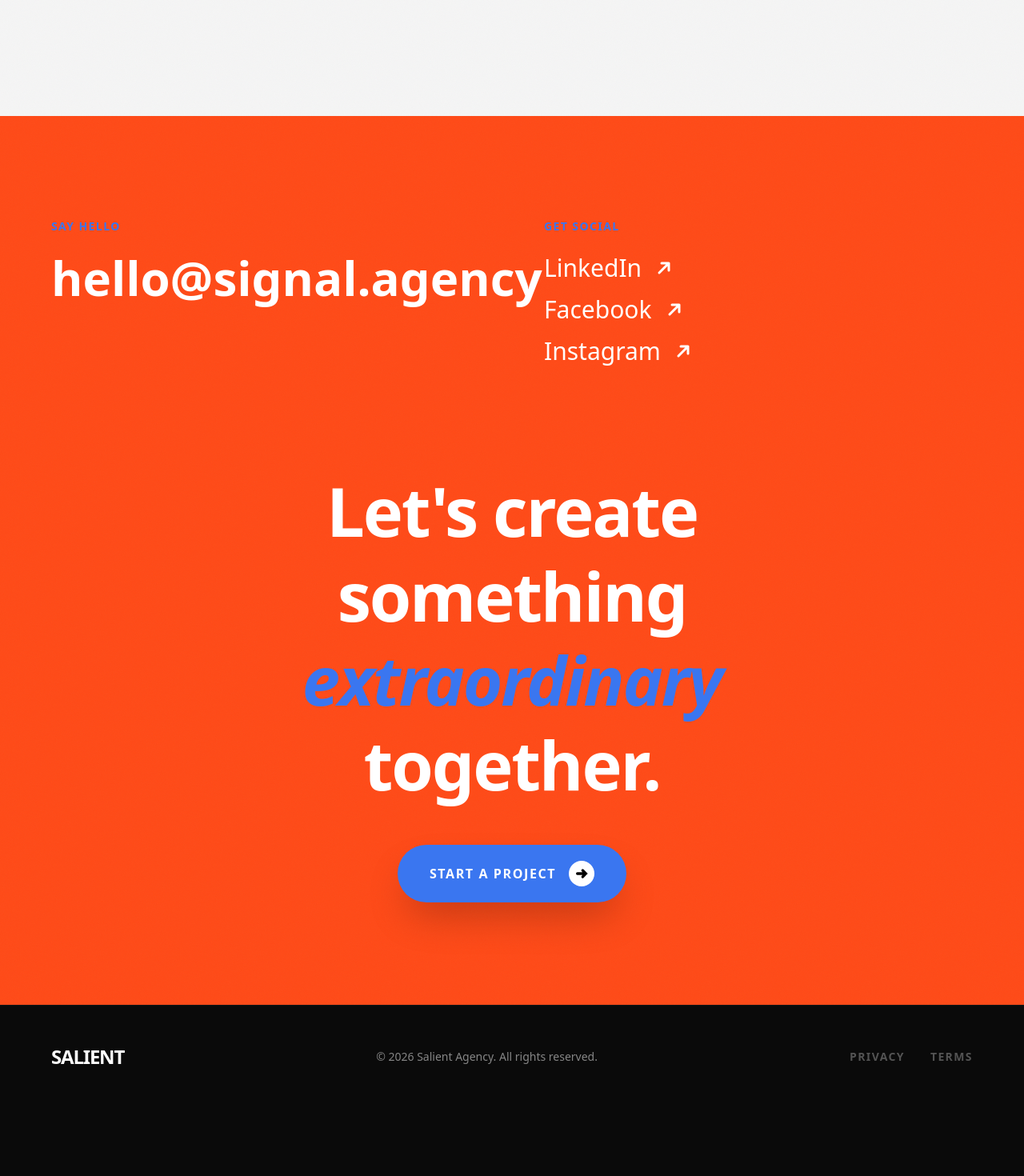
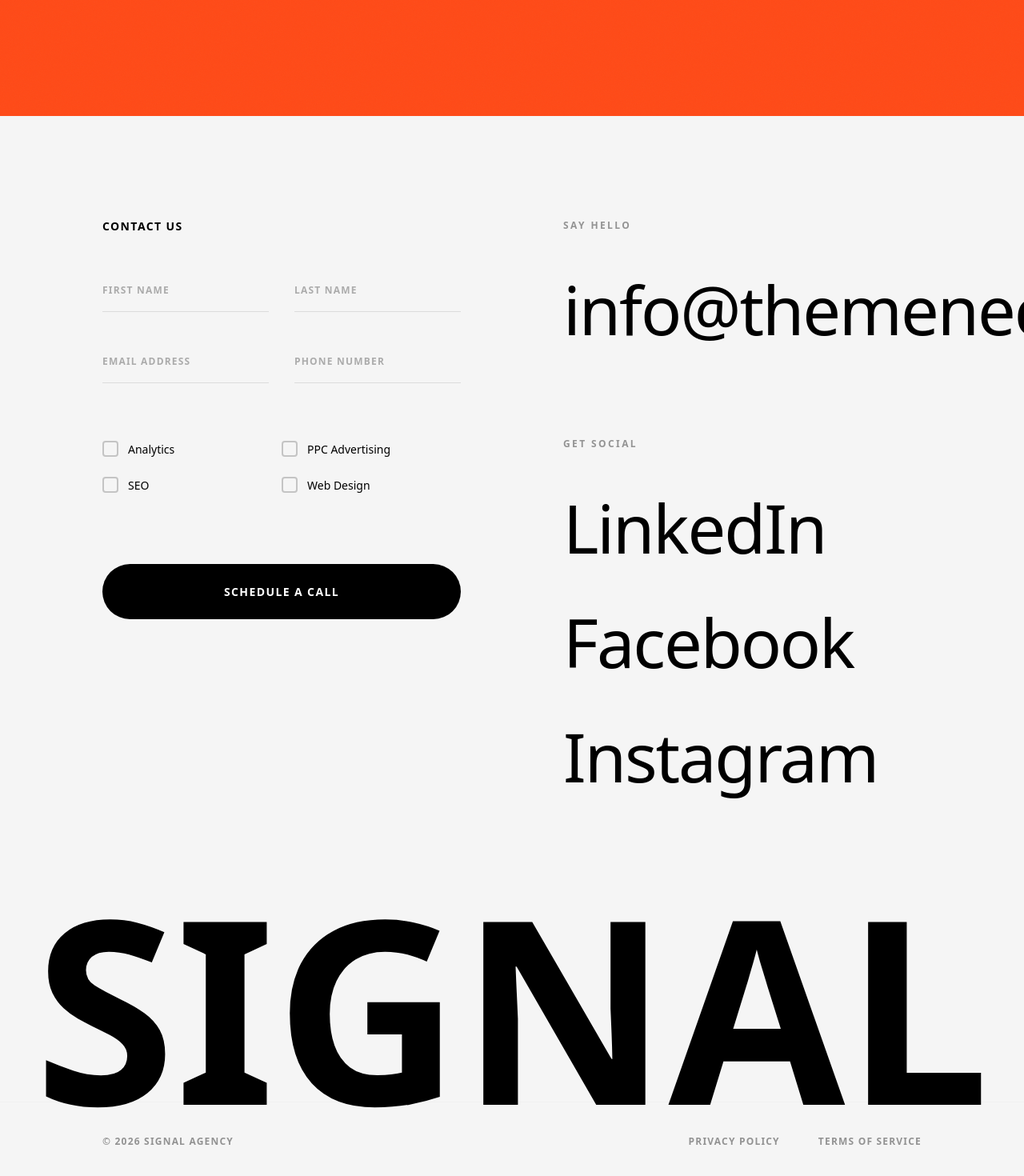
Before and after one commit to dhruba-datta/Aqua, a React (Vite) app: page / in a window 1280 px wide. Shown: the part 4376-5846 px from the top of the page at 80% size. Before the commit the page ends 5761 px from the top, so only its background shows below. Built offline with nearby package versions, Linux system fonts and the light colour scheme; the HTML template or start-up script is replaced by a standard one; a web font is replaced by a local one.

Commit message:
footer updated

```diff
--- a/src/App.jsx
+++ b/src/App.jsx
@@ -7,7 +7,6 @@ import Services from './components/Services';
 import Statement from './components/Statement';
 import Portfolio from './components/Portfolio';
 import Testimonials from './components/Testimonials';
-import Contact from './components/Contact';
 import Footer from './components/Footer';
 
 export default function App() {
@@ -75,7 +74,6 @@ export default function App() {
           <Statement />
           <Portfolio />
           <Testimonials />
-          <Contact />
         </main>
 
         <Footer />
--- a/src/components/Footer.jsx
+++ b/src/components/Footer.jsx
@@ -1,16 +1,122 @@
+import { useEffect, useRef } from 'react';
+import { gsap } from 'gsap';
+import { ScrollTrigger } from 'gsap/ScrollTrigger';
+
+gsap.registerPlugin(ScrollTrigger);
+
 export default function Footer() {
+  const footerRef = useRef(null);
+
+  useEffect(() => {
+    const mainSection = document.getElementById("main-content");
+    if (!mainSection || !footerRef.current) return;
+
+    const ctx = gsap.context(() => {
+      ScrollTrigger.create({
+        trigger: footerRef.current,
+        start: "top 80%",
+        end: "top 20%",
+        onEnter: () => {
+          gsap.to([mainSection, footerRef.current], {
+            backgroundColor: "#ff4a17",
+            color: "#000000",
+            duration: 1,
+            ease: "power2.inOut"
+          });
+        },
+        onLeaveBack: () => {
+          gsap.to([mainSection, footerRef.current], {
+            backgroundColor: "#f5f5f5",
+            color: "#000000",
+            duration: 1,
+            ease: "power2.inOut"
+          });
+        }
+      });
+    });
+
+    return () => ctx.revert();
+  }, []);
+
   return (
-    <footer className="bg-dark text-white/50 py-12 border-t border-white/5">
-      <div className="mx-auto px-6 sm:px-10 lg:px-16 max-w-[1440px]">
-        <div className="flex flex-col md:flex-row items-center justify-between gap-8">
-          <div className="text-white font-black tracking-tighter text-2xl">SALIENT</div>
-          <p className="text-sm">
-            &copy; {new Date().getFullYear()} Salient Agency. All rights reserved.
-          </p>
-          <div className="flex gap-8 text-sm font-semibold uppercase tracking-widest text-white/30">
-            <a href="#" className="hover:text-white transition-colors">Privacy</a>
-            <a href="#" className="hover:text-white transition-colors">Terms</a>
+    <footer className="footer-section pt-32 pb-10 bg-[#f5f5f5] text-black relative overflow-hidden" ref={footerRef} id="footer">
+      <div className="mx-auto px-12 sm:px-24 lg:px-32 relative z-10">
+        <div className="grid grid-cols-1 lg:grid-cols-2 gap-20 lg:gap-32 pb-32">
+
+          {/* Left Column: Form */}
+          <div className="contact-form-wrapper">
+            <h2 className="text-sm font-bold uppercase tracking-widest mb-12">Contact Us</h2>
+            <form className="grid grid-cols-1 md:grid-cols-2 gap-x-8 gap-y-10" onSubmit={(e) => e.preventDefault()}>
+              <div className="form-group border-b border-black/10 pb-2">
+                <input type="text" placeholder="First Name" className="w-full bg-transparent outline-none py-2 placeholder:text-black/30 placeholder:uppercase placeholder:text-[12px] placeholder:font-bold placeholder:tracking-widest" />
+              </div>
+              <div className="form-group border-b border-black/10 pb-2">
+                <input type="text" placeholder="Last Name" className="w-full bg-transparent outline-none py-2 placeholder:text-black/30 placeholder:uppercase placeholder:text-[12px] placeholder:font-bold placeholder:tracking-widest" />
+              </div>
+              <div className="form-group border-b border-black/10 pb-2">
+                <input type="email" placeholder="Email Address" className="w-full bg-transparent outline-none py-2 placeholder:text-black/30 placeholder:uppercase placeholder:text-[12px] placeholder:font-bold placeholder:tracking-widest" />
+              </div>
+              <div className="form-group border-b border-black/10 pb-2">
+                <input type="text" placeholder="Phone Number" className="w-full bg-transparent outline-none py-2 placeholder:text-black/30 placeholder:uppercase placeholder:text-[12px] placeholder:font-bold placeholder:tracking-widest" />
+              </div>
+
+              <div className="col-span-1 md:col-span-2 mt-8">
+                <div className="grid grid-cols-2 gap-y-6">
+                  {['Analytics', 'PPC Advertising', 'SEO', 'Web Design'].map((service) => (
+                    <label key={service} className="flex items-center gap-3 cursor-pointer group">
+                      <div className="w-5 h-5 border-2 border-black/20 rounded flex items-center justify-center transition-all group-hover:border-black">
+                        <input type="checkbox" className="hidden peer" />
+                        <div className="w-3 h-3 bg-black opacity-0 peer-checked:opacity-100 transition-opacity"></div>
+                      </div>
+                      <span className="text-[14px] font-medium">{service}</span>
+                    </label>
+                  ))}
+                </div>
+              </div>
+
+              <div className="col-span-1 md:col-span-2 mt-12">
+                <button type="submit" className="w-full py-6 bg-black text-white uppercase text-[14px] font-bold tracking-widest rounded-full transition-transform hover:scale-[1.02] active:scale-[0.98]">
+                  Schedule a Call
+                </button>
+              </div>
+            </form>
           </div>
+
+          {/* Right Column: Links */}
+          <div className="flex flex-col gap-24">
+            <div>
+              <h2 className="text-[12px] font-bold uppercase tracking-[0.2em] text-black/40 mb-8 font-sans">Say Hello</h2>
+              <a href="mailto:info@themenectar.com" className="text-fluid-h2 font-medium tracking-tight hover:italic transition-all">
+                info@themenectar.com
+              </a>
+            </div>
+            <div>
+              <h2 className="text-[12px] font-bold uppercase tracking-[0.2em] text-black/40 mb-8 font-sans">Get Social</h2>
+              <div className="flex flex-wrap gap-x-12 gap-y-4">
+                {['LinkedIn', 'Facebook', 'Instagram'].map((item) => (
+                  <a key={item} href="#" className="text-fluid-h2 font-medium tracking-tight hover:italic transition-all">
+                    {item}
+                  </a>
+                ))}
+              </div>
+            </div>
+          </div>
+        </div>
+      </div>
+
+      {/* SIGNAL Watermark */}
+      <div className="signal-watermark w-full pointer-events-none select-none px-4">
+        <div className="text-[25vw] font-black leading-[0.75] tracking-tightest uppercase text-black text-center">
+          SIGNAL
+        </div>
+      </div>
+
+      {/* Actual Bottom Footer */}
+      <div className="mx-auto px-12 sm:px-24 lg:px-32 py-10 border-t border-black/5 flex flex-col md:flex-row justify-between items-center gap-6 text-[12px] font-bold uppercase tracking-widest opacity-40">
+        <span>© {new Date().getFullYear()} Signal Agency</span>
+        <div className="flex gap-12">
+          <a href="#" className="hover:text-black">Privacy Policy</a>
+          <a href="#" className="hover:text-black">Terms of Service</a>
         </div>
       </div>
     </footer>
--- a/src/components/Testimonials.jsx
+++ b/src/components/Testimonials.jsx
@@ -1,5 +1,8 @@
 import { useState, useRef, useEffect, useCallback } from 'react';
 import { gsap } from 'gsap';
+import { ScrollTrigger } from 'gsap/ScrollTrigger';
+
+gsap.registerPlugin(ScrollTrigger);
 
 const testimonials = [
   {
@@ -55,9 +58,12 @@ export default function Testimonials() {
     };
   }, [startTimer]);
 
-  // Animation handling
+  // Animation handling and Background Transition
   useEffect(() => {
+    const mainSection = document.getElementById("main-content");
+
     const ctx = gsap.context(() => {
+      // Slide transitions
       const activeSlide = containerRef.current?.querySelector('blockquote.active');
       if (activeSlide) {
         gsap.fromTo(activeSlide,
--- a/src/index.css
+++ b/src/index.css
@@ -202,7 +202,8 @@
 
   /* New Testimonials Slider Styles */
   .testimonial-section {
-    background-color: #f5f5f5;
+    position: relative;
+    /* Background handled by GSAP transition */
   }
 
   .testimonial_slider {
```
